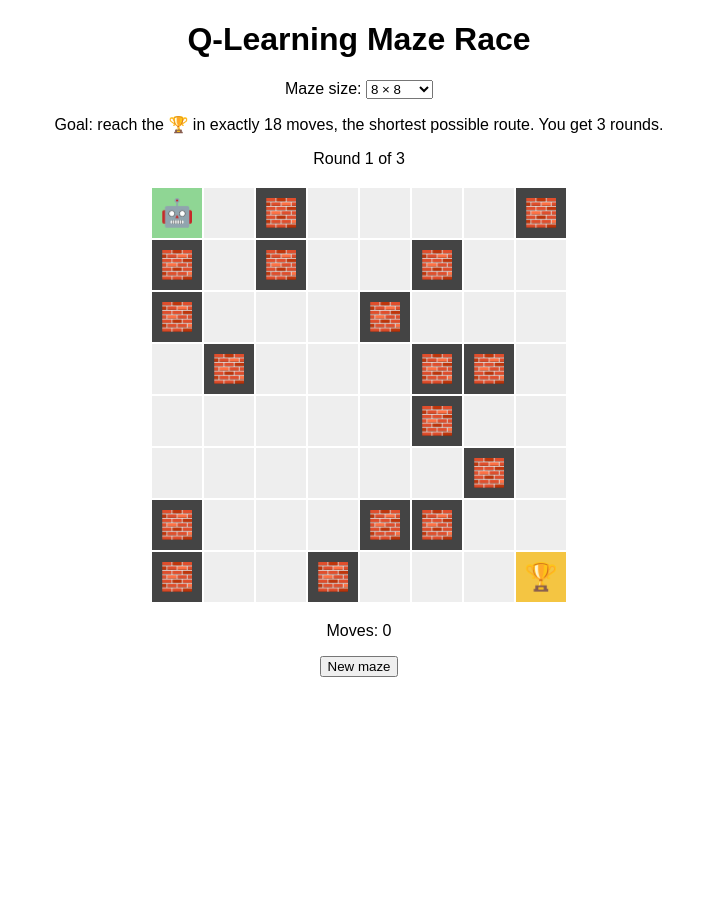
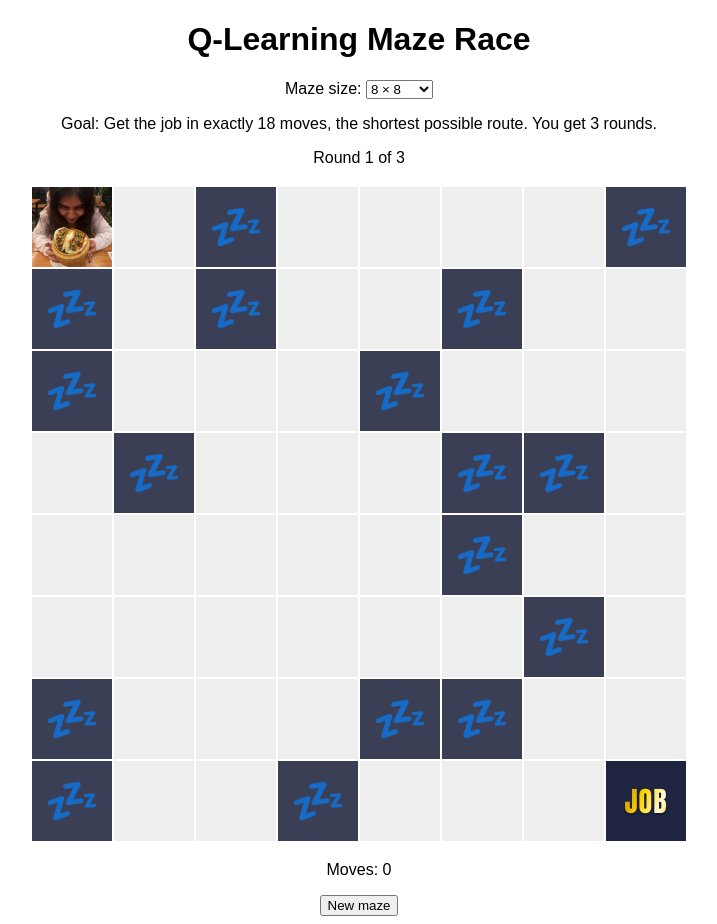
Before and after one commit to hrishitaa-n/q-learning-maze-solver, a plain HTML site: page frontend/index.html in a window 1280 px wide. Shown: the whole page, without its empty margins (281-998 px from the left). Before the commit the page ends 800 px from the top, so only its background shows below. Drawn offline with Linux system fonts and the light colour scheme.

Commit message:
New look: face, sleeping walls, shiny JOB

```diff
--- a/frontend/script.js
+++ b/frontend/script.js
@@ -65,7 +65,8 @@ function drawMaze() {
   grid.innerHTML = "";
 
   // 50px cells for small grids, smaller cells so big grids still fit
-  const size = Math.min(50, Math.floor(520 / maze.cols));
+  const available = Math.min(window.innerWidth - 40, 760);   // total grid width allowed
+const size = Math.min(80, Math.floor(available / maze.cols));
   grid.style.gridTemplateColumns = `repeat(${maze.cols}, ${size}px)`;
 
   const start = [0, 0];
@@ -93,19 +94,26 @@ function drawMaze() {
       }
 
       if (aiPos && isSame(pos, aiPos)) {
-        cell.textContent = "👾";
+        cell.textContent = "🤖";                       // the AI
       } else if (!replaying && isSame(pos, player)) {
-        cell.textContent = "🤖";
+        const face = document.createElement("img");    // you
+        face.src = "images/me.jpg";
+        face.alt = "You";
+        face.className = "face";
+        cell.appendChild(face);
       } else if (isGoal) {
-        cell.textContent = "🏆";
+        const job = document.createElement("span");    // the prize
+        job.className = "job";
+        job.textContent = "JOB";
+        job.style.fontSize = Math.floor(size * 0.36) + "px";
+        cell.appendChild(job);
       } else if (isWall(pos)) {
-        cell.textContent = "🧱";
+        cell.textContent = "💤";                       // sleeping walls
       }
       grid.appendChild(cell);
     }
   }
 }
-
 function showNextButton(show) {
   const button = document.getElementById("nextRound");
   button.hidden = !show;
@@ -266,7 +274,7 @@ async function loadMaze() {
   roundIndex = 0;
 
   document.getElementById("info").textContent =
-    "Goal: reach the 🏆 in exactly " + maze.bfs_moves +
+    "Goal: Get the job in exactly " + maze.bfs_moves +
     " moves, the shortest possible route. You get " + aiRounds.length + " rounds.";
   resetAttempt();
 }
--- a/frontend/style.css
+++ b/frontend/style.css
@@ -17,6 +17,34 @@ body { font-family: sans-serif; text-align: center; }
   font-size: 28px;
 }
 .start    { background: #8fd694; }
-.goal     { background: #f4c542; }
-.obstacle { background: #444; }
-.trail { background: #cfe8ff; }
+.goal     { background: #1f2540; }   /* dark, so the gold letters stand out */
+.obstacle { background: #3a3f55; }   /* soft dark blue for the sleepy walls */
+.trail    { background: #cfe8ff; }
+
+/* Your face */
+.face {
+  width: 100%;
+  height: 100%;
+  object-fit: cover;     /* fills the block, cropping instead of stretching */
+  display: block;        /* removes the small gap browsers leave under images */
+}
+
+/* Shiny gold JOB letters */
+.job {
+  font-family: Impact, "Arial Black", sans-serif;
+  font-weight: 900;
+  letter-spacing: 1px;
+  background: linear-gradient(110deg,
+    #b8860b 0%, #ffd700 25%, #fffbe0 45%, #ffd700 55%, #b8860b 100%);
+  background-size: 200% auto;
+  -webkit-background-clip: text;
+  background-clip: text;
+  -webkit-text-fill-color: transparent;
+  color: transparent;
+  animation: shine 2.5s linear infinite;
+  filter: drop-shadow(0 1px 1px rgba(0, 0, 0, 0.6));
+}
+
+@keyframes shine {
+  to { background-position: -200% center; }
+}
```
Also changed, not shown: frontend/images/me.jpg (added).
